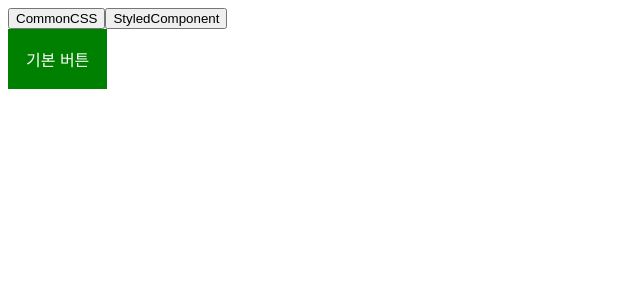
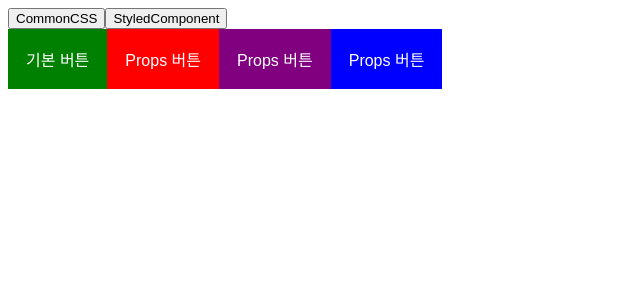
Before and after one commit to YHJ96/react-css-in-js-practice, a React (Create React App) app: page /styled in a window 1280 px wide. Shown: the top 300 px of the page, without its empty margins (0-640 px from the left). Built offline with nearby package versions, Linux system fonts and the light colour scheme.

Commit message:
feat: Props 컴포넌트 사용법 확인 완료

```diff
--- a/src/StyledComponent/index.jsx
+++ b/src/StyledComponent/index.jsx
@@ -12,10 +12,29 @@ const BasicButton = styled.button`
   cursor: pointer;
 `;
 
+// 스타일 컴포넌트는 컴포넌트의 프로퍼티를 받아서 사용할 수 있다.
+const PropsButton = styled.button`
+  border: 2px solid ${(props) => props.color};
+  background-color: ${(props) => props.color};
+  color: white;
+  padding: 16px;
+  text-align: center;
+  font-size: 16px;
+  cursor: pointer;
+`;
+
+// defaultProps도 설정 가능하다.
+PropsButton.defaultProps = {
+  color: 'blue',
+};
+
 function StyledComponent() {
   return (
     <div>
       <BasicButton>기본 버튼</BasicButton>
+      <PropsButton color="red">Props 버튼</PropsButton>
+      <PropsButton color="purple">Props 버튼</PropsButton>
+      <PropsButton>Props 버튼</PropsButton>
     </div>
   );
 }
```
